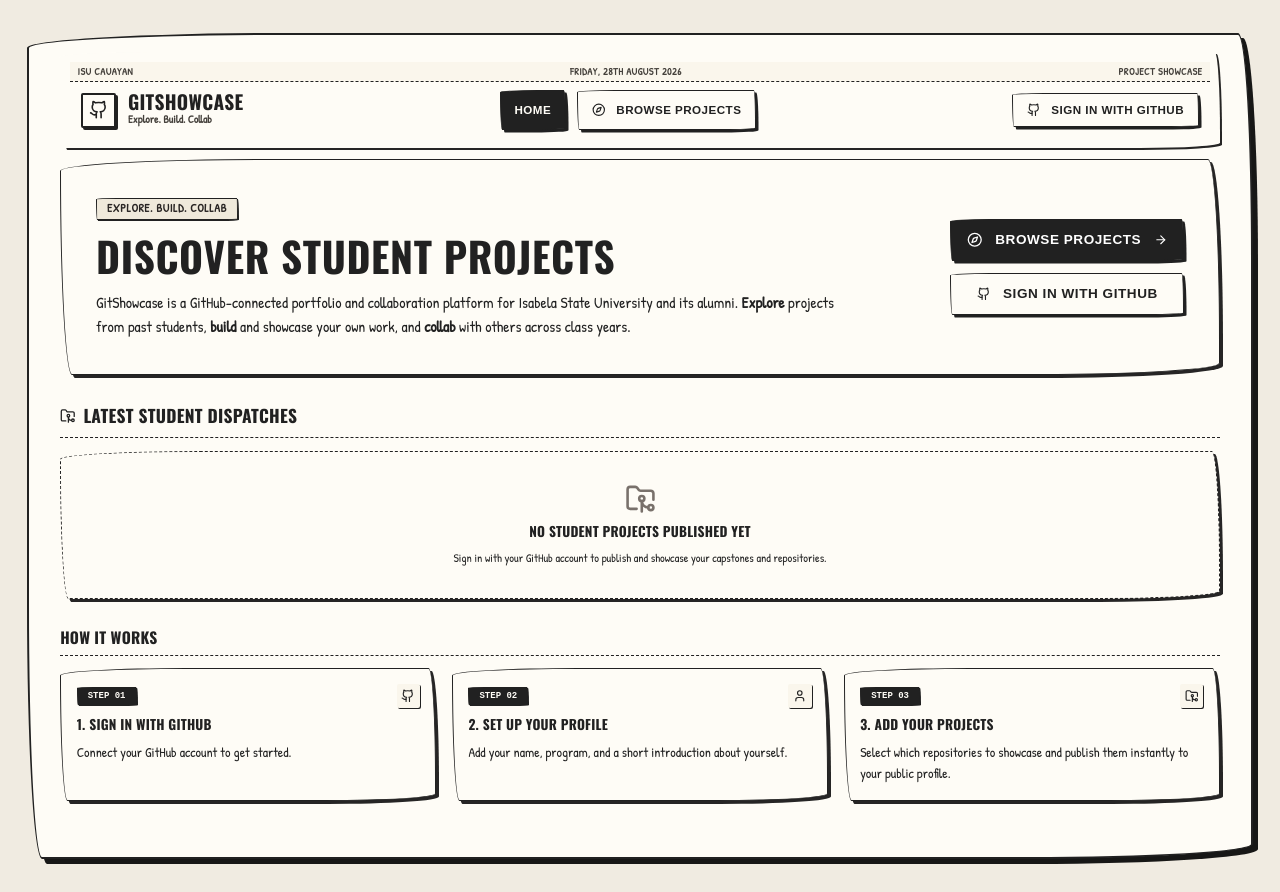
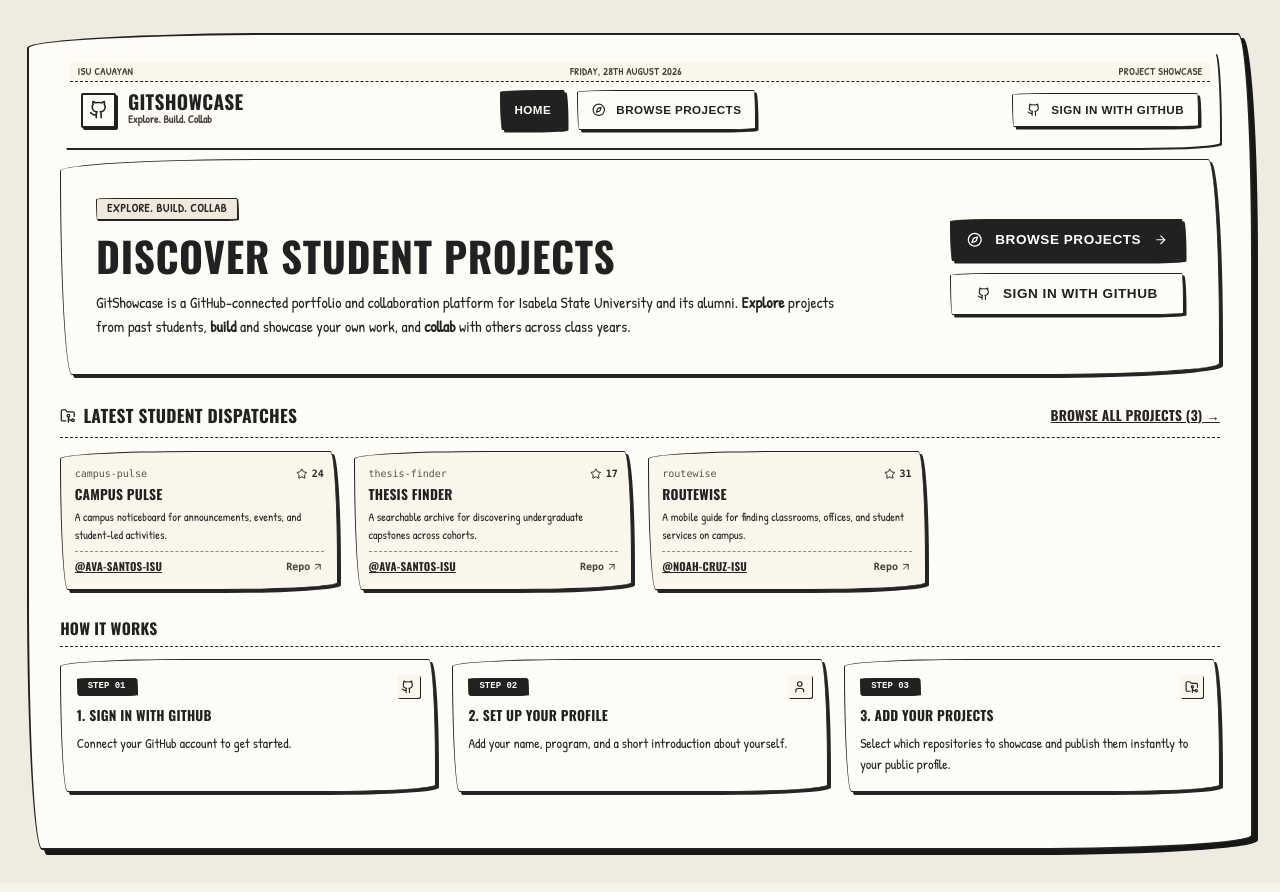
Before and after one commit to Mark-Anthony25/GitShowcase, a React (Vite) app: page / in a window 1280 px wide. Built offline with nearby package versions, Linux system fonts and the light colour scheme; a web font is replaced by a local one.

Commit message:
Improve showcase loading and explore empty states

```diff
--- a/package.json
+++ b/package.json
@@ -9,7 +9,7 @@
     "preview": "vite preview",
     "clean": "rm -rf dist server.js",
     "lint": "tsc --noEmit",
-    "test": "tsx src/lib/__tests__/cache.test.ts && tsx src/lib/__tests__/profileUpdateAndProjects.test.ts"
+    "test": "tsx src/lib/__tests__/cache.test.ts && tsx src/lib/__tests__/profileUpdateAndProjects.test.ts && tsx src/lib/__tests__/demoData.test.ts && tsx src/lib/__tests__/showcaseErrors.test.ts"
   },
   "dependencies": {
     "@google/genai": "^2.4.0",
--- a/src/App.tsx
+++ b/src/App.tsx
@@ -5,6 +5,7 @@ import { LandingView } from './components/LandingView';
 import { DashboardView } from './components/DashboardView';
 import { PublicProfileView } from './components/PublicProfileView';
 import { ExploreView } from './components/ExploreView';
+import { AuthGateView } from './components/AuthGateView';
 import { SupabaseGuideModal } from './components/SupabaseGuideModal';
 import { OnboardingModal } from './components/OnboardingModal';
 import { Profile } from './types';
@@ -59,7 +60,7 @@ function AppContent() {
     // 2. Check for /dashboard
     if (currentPath === '/dashboard') {
       if (!user) {
-        return <LandingView navigate={navigate} onOpenGuide={() => setIsGuideOpen(true)} />;
+        return <AuthGateView navigate={navigate} onOpenGuide={() => setIsGuideOpen(true)} />;
       }
       return (
         <DashboardView
--- /dev/null
+++ b/src/components/AuthGateView.tsx
@@ -0,0 +1,68 @@
+import React, { useState } from 'react';
+import { Github, LockKeyhole, RefreshCw } from 'lucide-react';
+import { useAuth } from '../context/AuthContext';
+
+interface AuthGateViewProps {
+  navigate: (route: string) => void;
+  onOpenGuide: () => void;
+}
+
+export const AuthGateView: React.FC<AuthGateViewProps> = ({ navigate, onOpenGuide }) => {
+  const { signInWithGitHub } = useAuth();
+  const [signingIn, setSigningIn] = useState(false);
+  const [error, setError] = useState<string | null>(null);
+
+  const handleSignIn = async () => {
+    if (signingIn) return;
+    setSigningIn(true);
+    setError(null);
+    try {
+      await signInWithGitHub();
+    } catch (err: any) {
+      if (err?.message === 'CONFIG_REQUIRED') {
+        onOpenGuide();
+      } else {
+        setError('GitHub sign-in could not start. Please try again.');
+      }
+    } finally {
+      setSigningIn(false);
+    }
+  };
+
+  return (
+    <div className="max-w-xl mx-auto px-6 py-14 text-center space-y-4 paper-card bg-[#FEFCF6]">
+      <div className="w-12 h-12 paper-card bg-[#FAF6EC] flex items-center justify-center mx-auto text-stone-700">
+        <LockKeyhole className="w-6 h-6" />
+      </div>
+      <div className="space-y-1">
+        <h1 className="text-2xl font-[900] uppercase font-newspaper-title text-[#212121]">
+          Sign In To Open Your Project Desk
+        </h1>
+        <p className="text-xs sm:text-sm font-serif-body text-stone-700 leading-relaxed">
+          Your dashboard is where you set up your profile and choose repositories to publish.
+        </p>
+      </div>
+      {error && (
+        <p role="alert" className="text-xs font-serif-body text-rose-700">
+          {error}
+        </p>
+      )}
+      <div className="pt-2 flex flex-wrap items-center justify-center gap-3">
+        <button
+          onClick={handleSignIn}
+          disabled={signingIn}
+          className="paper-button paper-button-dark text-xs py-2 px-4 font-bold flex items-center space-x-1.5"
+        >
+          {signingIn ? <RefreshCw className="w-3.5 h-3.5 animate-spin" /> : <Github className="w-3.5 h-3.5" />}
+          <span>{signingIn ? 'Opening GitHub...' : 'Sign In With GitHub'}</span>
+        </button>
+        <button
+          onClick={() => navigate('/explore')}
+          className="paper-button text-xs py-2 px-4 font-bold"
+        >
+          Browse Projects
+        </button>
+      </div>
+    </div>
+  );
+};
--- a/src/components/ExploreView.tsx
+++ b/src/components/ExploreView.tsx
@@ -75,6 +75,32 @@ export const ExploreView: React.FC<ExploreViewProps> = ({ navigate }) => {
     return matchesQuery && matchesProgram;
   });
 
+  const resultCount = browseMode === 'students' ? filteredStudents.length : filteredProjects.length;
+  const hasActiveFilters = searchQuery.trim().length > 0 || filterProgram !== 'all';
+  const clearSearch = () => setSearchQuery('');
+  const clearProgram = () => setFilterProgram('all');
+  const clearAllFilters = () => {
+    clearSearch();
+    clearProgram();
+  };
+
+  const emptyStateCopy = () => {
+    const noun = browseMode === 'students' ? 'student profiles' : 'projects';
+    if (students.length === 0) {
+      return {
+        title: `No ${noun} published yet`,
+        description: 'Sign in with GitHub to publish the first showcase from the ISU community.',
+      };
+    }
+
+    const queryLabel = searchQuery.trim() ? ` for “${searchQuery.trim()}”` : '';
+    const programLabel = filterProgram !== 'all' ? ` in ${filterProgram}` : '';
+    return {
+      title: `No ${noun} found${queryLabel}${programLabel}`,
+      description: 'Try removing a search term or program filter.',
+    };
+  };
+
   return (
     <>
       <div className="space-y-4 sm:space-y-5 pb-8 text-[#212121]">
@@ -82,12 +108,14 @@ export const ExploreView: React.FC<ExploreViewProps> = ({ navigate }) => {
         <div className="flex gap-2 mb-2">
           <button
             onClick={() => setBrowseMode('students')}
+            aria-pressed={browseMode === 'students'}
             className={`paper-button text-xs py-1.5 px-3 font-bold flex-1 sm:flex-none justify-center ${browseMode === 'students' ? 'paper-button-dark' : 'bg-[#FEFCF6]'}`}
           >
             Students &amp; Projects
           </button>
           <button
             onClick={() => setBrowseMode('projects')}
+            aria-pressed={browseMode === 'projects'}
             className={`paper-button text-xs py-1.5 px-3 font-bold flex-1 sm:flex-none justify-center ${browseMode === 'projects' ? 'paper-button-dark' : 'bg-[#FEFCF6]'}`}
           >
             Projects Only
@@ -133,6 +161,29 @@ export const ExploreView: React.FC<ExploreViewProps> = ({ navigate }) => {
           </select>
         </div>
 
+        <div className="flex flex-wrap items-center justify-between gap-2 text-xs font-sketch uppercase tracking-wider text-stone-700">
+          <span aria-live="polite" className="font-bold">
+            {resultCount} {browseMode === 'students' ? (resultCount === 1 ? 'student' : 'students') : (resultCount === 1 ? 'project' : 'projects')} shown
+          </span>
+          {hasActiveFilters && (
+            <div className="flex flex-wrap items-center gap-1.5">
+              {searchQuery.trim() && (
+                <button onClick={clearSearch} className="paper-badge cursor-pointer hover:bg-[#FAF6EC]">
+                  Search: {searchQuery.trim()} ×
+                </button>
+              )}
+              {filterProgram !== 'all' && (
+                <button onClick={clearProgram} className="paper-badge cursor-pointer hover:bg-[#FAF6EC]">
+                  Program: {filterProgram} ×
+                </button>
+              )}
+              <button onClick={clearAllFilters} className="underline font-bold">
+                Clear all
+              </button>
+            </div>
+          )}
+        </div>
+
         {/* Main Content Area */}
         {loading ? (
           <div className="text-center py-12 paper-card bg-[#FEFCF6]">
@@ -142,8 +193,13 @@ export const ExploreView: React.FC<ExploreViewProps> = ({ navigate }) => {
         ) : browseMode === 'students' ? (
           filteredStudents.length === 0 ? (
             <div className="text-center py-10 px-4 paper-card bg-[#FEFCF6] space-y-1.5 border-dashed">
-              <p className="text-sm font-[900] uppercase font-newspaper-title text-[#212121]">No students found</p>
-              <p className="text-xs font-serif-body text-stone-600">Try adjusting your query or selecting another program.</p>
+              <p className="text-sm font-[900] uppercase font-newspaper-title text-[#212121]">{emptyStateCopy().title}</p>
+              <p className="text-xs font-serif-body text-stone-600">{emptyStateCopy().description}</p>
+              {hasActiveFilters && (
+                <button onClick={clearAllFilters} className="paper-button text-xs py-1.5 px-3 font-bold mt-2">
+                  Clear Filters
+                </button>
+              )}
             </div>
           ) : (
             <div className="grid grid-cols-1 sm:grid-cols-2 md:grid-cols-3 lg:grid-cols-4 gap-3.5">
@@ -250,8 +306,13 @@ export const ExploreView: React.FC<ExploreViewProps> = ({ navigate }) => {
         ) : (
           filteredProjects.length === 0 ? (
             <div className="text-center py-10 px-4 paper-card bg-[#FEFCF6] space-y-1.5 border-dashed">
-              <p className="text-sm font-[900] uppercase font-newspaper-title text-[#212121]">No projects found</p>
-              <p className="text-xs font-serif-body text-stone-600">Try adjusting your query or selecting another program.</p>
+              <p className="text-sm font-[900] uppercase font-newspaper-title text-[#212121]">{emptyStateCopy().title}</p>
+              <p className="text-xs font-serif-body text-stone-600">{emptyStateCopy().description}</p>
+              {hasActiveFilters && (
+                <button onClick={clearAllFilters} className="paper-button text-xs py-1.5 px-3 font-bold mt-2">
+                  Clear Filters
+                </button>
+              )}
             </div>
           ) : (
             <div className="grid grid-cols-1 sm:grid-cols-2 md:grid-cols-3 lg:grid-cols-4 gap-3.5">
--- a/src/components/PublicProfileView.tsx
+++ b/src/components/PublicProfileView.tsx
@@ -5,7 +5,7 @@ import {
   User, X, ArrowUpRight, Sparkles, GraduationCap, GitFork
 } from 'lucide-react';
 import { StudentShowcaseData, ShowcasedProject, Profile } from '../types';
-import { getStudentShowcaseByUsername, deduplicateProjectsList } from '../lib/showcaseStore';
+import { getStudentShowcaseByUsername, deduplicateProjectsList, ShowcaseLoadError } from '../lib/showcaseStore';
 import { CommitHeatmap } from './CommitHeatmap';
 import { useAuth } from '../context/AuthContext';
 import { DEGREE_PROGRAM_OPTIONS, getCanonicalProgram } from '../lib/programs';
@@ -47,8 +47,13 @@ export const PublicProfileView: React.FC<PublicProfileViewProps> = ({ username,
     }
     setLoading(true);
     setError(null);
+    let timeoutId: number | undefined;
     try {
-      const res = await getStudentShowcaseByUsername(username, githubToken, force);
+      const profileRequest = getStudentShowcaseByUsername(username, githubToken, force);
+      const timeout = new Promise<never>((_, reject) => {
+        timeoutId = window.setTimeout(() => reject(new ShowcaseLoadError('Profile request timed out. Please try again.')), 10000);
+      });
+      const res = await Promise.race([profileRequest, timeout]);
       setData(res);
 
       if (res?.profile) {
@@ -63,6 +68,7 @@ export const PublicProfileView: React.FC<PublicProfileViewProps> = ({ username,
       console.error('Error loading student showcase:', err);
       setError(err?.message || 'Failed to load student profile. Please check your connection.');
     } finally {
+      if (timeoutId) window.clearTimeout(timeoutId);
       setLoading(false);
     }
   };
@@ -145,7 +151,7 @@ export const PublicProfileView: React.FC<PublicProfileViewProps> = ({ username,
         <h2 className="text-xl font-[900] uppercase font-newspaper-title text-[#212121]">
           Loading profile...
         </h2>
-        <p className="text-xs font-sketch uppercase tracking-wider text-stone-700 font-bold">
+        <p role="status" aria-live="polite" className="text-xs font-sketch uppercase tracking-wider text-stone-700 font-bold">
           Retrieving student identity and coding activity for @{username}...
         </p>
       </div>
@@ -162,7 +168,7 @@ export const PublicProfileView: React.FC<PublicProfileViewProps> = ({ username,
           <h1 className="text-2xl font-[900] uppercase font-newspaper-title text-[#212121]">
             Unable to Load Profile
           </h1>
-          <p className="text-xs sm:text-sm font-serif-body text-stone-700 leading-relaxed">
+          <p role="alert" className="text-xs sm:text-sm font-serif-body text-stone-700 leading-relaxed">
             {error}
           </p>
         </div>
--- /dev/null
+++ b/src/lib/demoData.ts
@@ -0,0 +1,103 @@
+import { Profile, ShowcasedProject, StudentShowcaseData } from '../types';
+
+const DEMO_PROFILES: Profile[] = [
+  {
+    id: 'demo-profile-ava-santos',
+    github_username: 'ava-santos-isu',
+    full_name: 'Ava Santos',
+    headline: 'BS Computer Science • Full-Stack Developer',
+    avatar_url: 'https://avatars.githubusercontent.com/u/9919?v=4',
+    bio: 'Building tools for campus life',
+    program: 'BS Computer Science',
+    year_level: '4th Year',
+    is_onboarded: true,
+    created_at: '2026-01-12T08:00:00.000Z',
+    updated_at: '2026-01-12T08:00:00.000Z',
+  },
+  {
+    id: 'demo-profile-noah-cruz',
+    github_username: 'noah-cruz-isu',
+    full_name: 'Noah Cruz',
+    headline: 'BS Information Technology • Mobile Developer',
+    avatar_url: 'https://avatars.githubusercontent.com/u/583231?v=4',
+    bio: 'Making student services easier to reach',
+    program: 'BS Information Technology',
+    year_level: '3rd Year',
+    is_onboarded: true,
+    created_at: '2026-01-18T08:00:00.000Z',
+    updated_at: '2026-01-18T08:00:00.000Z',
+  },
+];
+
+const DEMO_PROJECTS: ShowcasedProject[] = [
+  {
+    id: 'demo-project-campus-pulse',
+    profile_id: 'demo-profile-ava-santos',
+    repo_full_name: 'ava-santos-isu/campus-pulse',
+    repo_url: 'https://github.com/ava-santos-isu/campus-pulse',
+    custom_title: 'Campus Pulse',
+    custom_description: 'A campus noticeboard for announcements, events, and student-led activities.',
+    is_featured: true,
+    display_order: 1,
+    added_at: '2026-01-13T08:00:00.000Z',
+    live_stats: {
+      stars: 24,
+      forks: 6,
+      language: 'TypeScript',
+      topics: ['react', 'campus', 'supabase'],
+      last_commit_at: '2026-09-18T08:00:00.000Z',
+      homepage: 'https://campus-pulse.example.com',
+    },
+  },
+  {
+    id: 'demo-project-thesis-finder',
+    profile_id: 'demo-profile-ava-santos',
+    repo_full_name: 'ava-santos-isu/thesis-finder',
+    repo_url: 'https://github.com/ava-santos-isu/thesis-finder',
+    custom_title: 'Thesis Finder',
+    custom_description: 'A searchable archive for discovering undergraduate capstones across cohorts.',
+    is_featured: true,
+    display_order: 2,
+    added_at: '2026-01-14T08:00:00.000Z',
+    live_stats: {
+      stars: 17,
+      forks: 3,
+      language: 'Python',
+      topics: ['fastapi', 'search', 'postgresql'],
+      last_commit_at: '2026-09-16T08:00:00.000Z',
+    },
+  },
+  {
+    id: 'demo-project-routewise',
+    profile_id: 'demo-profile-noah-cruz',
+    repo_full_name: 'noah-cruz-isu/routewise',
+    repo_url: 'https://github.com/noah-cruz-isu/routewise',
+    custom_title: 'RouteWise',
+    custom_description: 'A mobile guide for finding classrooms, offices, and student services on campus.',
+    is_featured: true,
+    display_order: 1,
+    added_at: '2026-01-19T08:00:00.000Z',
+    live_stats: {
+      stars: 31,
+      forks: 8,
+      language: 'Dart',
+      topics: ['flutter', 'maps', 'mobile'],
+      last_commit_at: '2026-09-17T08:00:00.000Z',
+      homepage: 'https://routewise.example.com',
+    },
+  },
+];
+
+export function getDemoStudentsShowcase(): StudentShowcaseData[] {
+  return DEMO_PROFILES.map((profile) => ({
+    profile: { ...profile },
+    projects: DEMO_PROJECTS
+      .filter((project) => project.profile_id === profile.id)
+      .map((project) => ({ ...project, live_stats: project.live_stats ? { ...project.live_stats, topics: [...project.live_stats.topics] } : undefined })),
+  }));
+}
+
+export function getDemoShowcaseByUsername(username: string): StudentShowcaseData | null {
+  const normalized = username.trim().toLowerCase();
+  return getDemoStudentsShowcase().find((student) => student.profile.github_username.toLowerCase() === normalized) || null;
+}
--- a/src/lib/showcaseStore.ts
+++ b/src/lib/showcaseStore.ts
@@ -2,9 +2,19 @@ import { supabase, isSupabaseConfigured } from './supabase';
 import { Profile, ShowcasedProject, StudentShowcaseData } from '../types';
 import { fetchLiveRepoStats, fetchGitHubUserData, fetchUserRepos } from './github';
 import { getCachedOrFetch, invalidateCache, CACHE_TTL } from './cache';
+import { getDemoShowcaseByUsername, getDemoStudentsShowcase } from './demoData';
 
 const LOCAL_STORAGE_KEY_PROFILES = 'gitshowcase_profiles';
 const LOCAL_STORAGE_KEY_PROJECTS = 'gitshowcase_projects';
+
+export class ShowcaseLoadError extends Error {
+  readonly kind = 'unavailable' as const;
+
+  constructor(message = 'Profile service unavailable. Please try again.') {
+    super(message);
+    this.name = 'ShowcaseLoadError';
+  }
+}
 
 // Observable state for when Supabase credentials exist but database tables are not yet created in SQL editor
 let schemaMissingDetected = false;
@@ -266,6 +276,11 @@ export async function getStudentShowcaseByUsername(
         };
       }
 
+      const demoShowcase = getDemoShowcaseByUsername(normalizedUsername);
+      if (demoShowcase) {
+        return demoShowcase;
+      }
+
       // 3. Fallback: Fetch directly from GitHub for any real GitHub username
       try {
         const ghUser = await fetchGitHubUserData(token, normalizedUsername, forceRefresh);
@@ -320,7 +335,7 @@ export async function getStudentShowcaseByUsername(
         };
       } catch (err) {
         console.warn(`Could not resolve public GitHub profile for ${normalizedUsername}:`, err);
-        return null;
+        throw new ShowcaseLoadError();
       }
     },
     { ttlMs: CACHE_TTL.PUBLIC_DATA, skipCache: forceRefresh, persistLocal: false }
@@ -383,6 +398,9 @@ export async function getAllStudentsShowcase(
 
       // Fallback local store
       const { profiles, projects } = getLocalData();
+      if (Object.keys(profiles).length === 0) {
+        return getDemoStudentsShowcase();
+      }
       return await Promise.all(
         Object.values(profiles).map(async (profile) => {
           const studentProjects = projects.filter(p => p.profile_id === profile.id);
```
Also changed, not shown: 4 other files (tests, documents, lock files or other folders).
